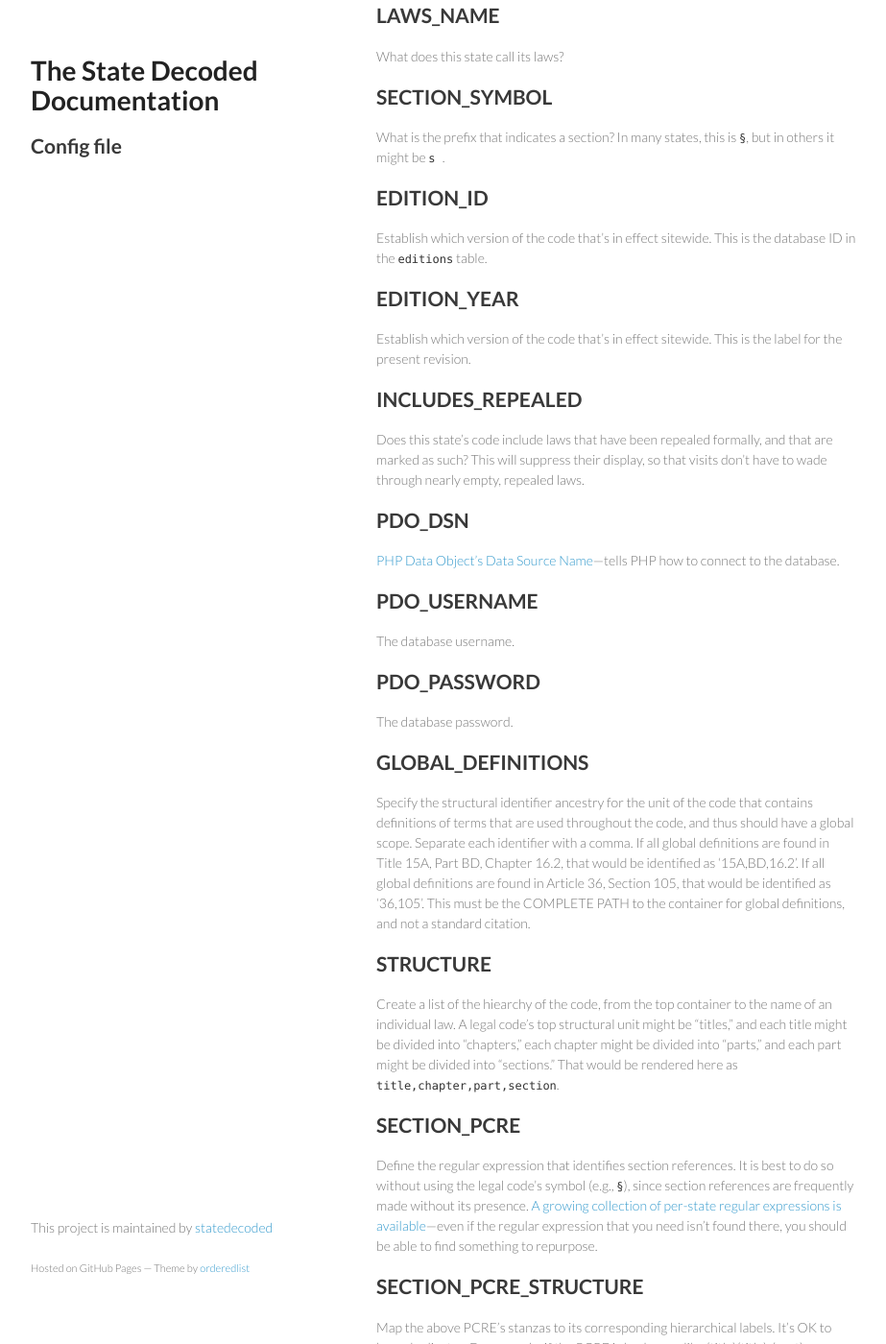
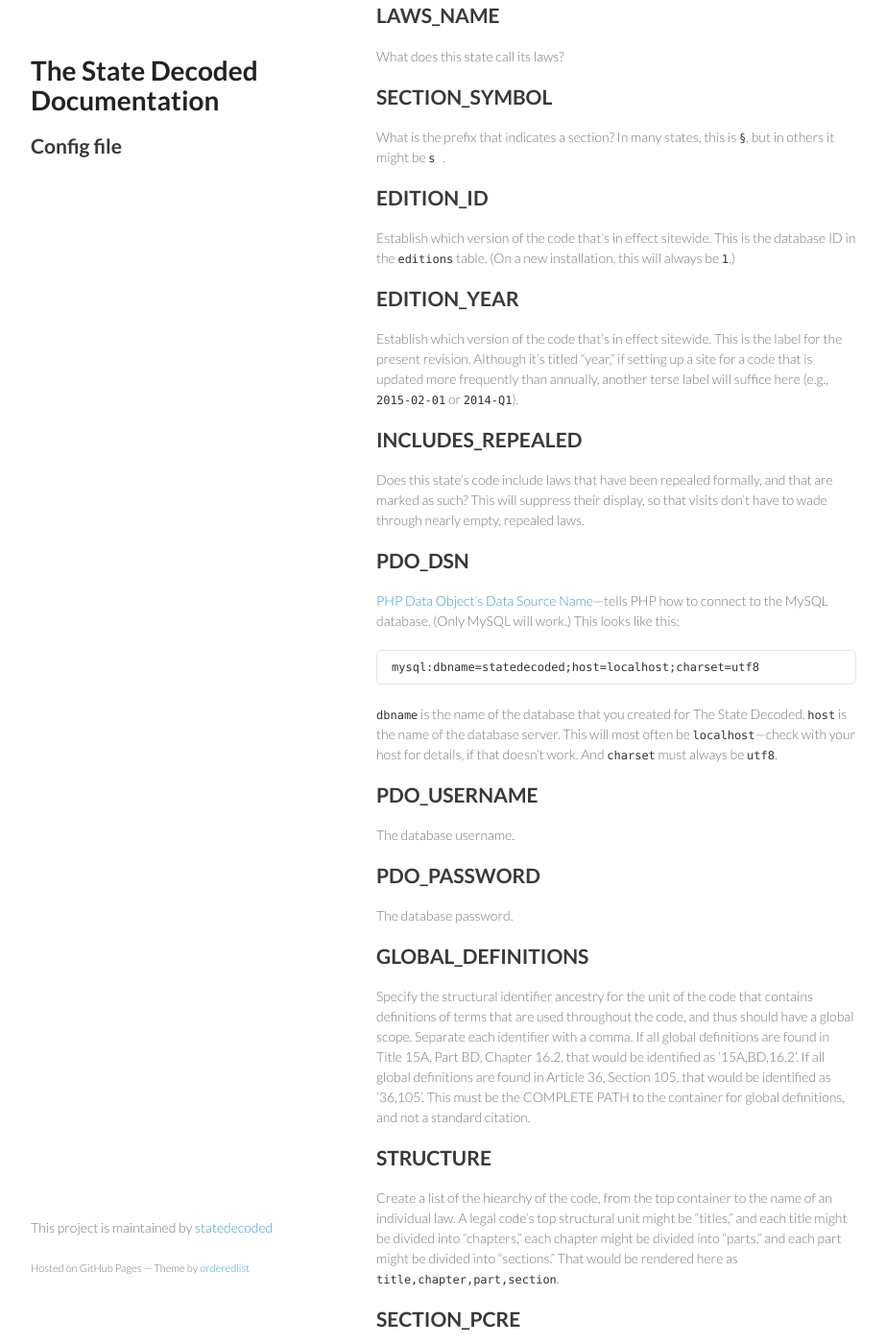
Before and after one commit to statedecoded/documentation, a Jekyll site: the page built from config.md, in a window 1280 px wide and 1400 px high, scrolled down 735 px. Shown: the whole window at 96% size, without its empty margins (178-1101 px from the left). Built offline with Jekyll 4.4.1, drawn with Linux system fonts in a browser that asks for light colours; some of the changed text lies outside the part shown.

Commit message:
Improve detail of some config options

```diff
--- a/config.md
+++ b/config.md
@@ -32,17 +32,22 @@ What does this state call its laws?
 What is the prefix that indicates a section? In many states, this is `§`, but in others it might be `s `.
 
 ## EDITION_ID
-Establish which version of the code that's in effect sitewide. This is the database ID in the `editions` table.
+Establish which version of the code that's in effect sitewide. This is the database ID in the `editions` table. (On a new installation, this will always be `1`.)
 
 ## EDITION_YEAR
-Establish which version of the code that's in effect sitewide. This is the label for the present revision.
+Establish which version of the code that's in effect sitewide. This is the label for the present revision. Although it's titled "year," if setting up a site for a code that is updated more frequently than annually, another terse label will suffice here (e.g., `2015-02-01` or `2014-Q1`).
 
 ## INCLUDES_REPEALED
-Does this state's code include laws that have been repealed formally, and that are marked as such? This will suppress their display, so that visits don't have to wade through nearly empty, repealed
-laws.
+Does this state's code include laws that have been repealed formally, and that are marked as such? This will suppress their display, so that visits don't have to wade through nearly empty, repealed laws.
 
 ## PDO_DSN
-[PHP Data Object's Data Source Name](http://php.net/manual/en/ref.pdo-mysql.connection.php)—tells PHP how to connect to the database.
+[PHP Data Object's Data Source Name](http://php.net/manual/en/ref.pdo-mysql.connection.php)—tells PHP how to connect to the MySQL database. (Only MySQL will work.) This looks like this:
+
+~~~
+mysql:dbname=statedecoded;host=localhost;charset=utf8
+~~~
+
+`dbname` is the name of the database that you created for The State Decoded. `host` is the name of the database server. This will most often be `localhost`—check with your host for details, if that doesn't work. And `charset` must always be `utf8`.
 
 ## PDO_USERNAME
 The database username.
@@ -66,7 +71,7 @@ Map the above PCRE's stanzas to its corresponding hierarchical labels. It's OK t
 The path, relative to the webroot, to an error page to be displayed if the database connection is not available. (Like the fail whale.) Do not begin this path with a slash. If this is undefined, a bare database connection error will be displayed.
 
 ## EMAIL_ADDRESS
-When there is cause to send an e-mail (e.g., API registration), what "From" address should be used?
+When there is cause for the website to send an e-mail (e.g., API registration), what "From" address should be used?
 
 ## EMAIL_NAME
 When sending e-mail, what name should appear in the "From" field?
```
